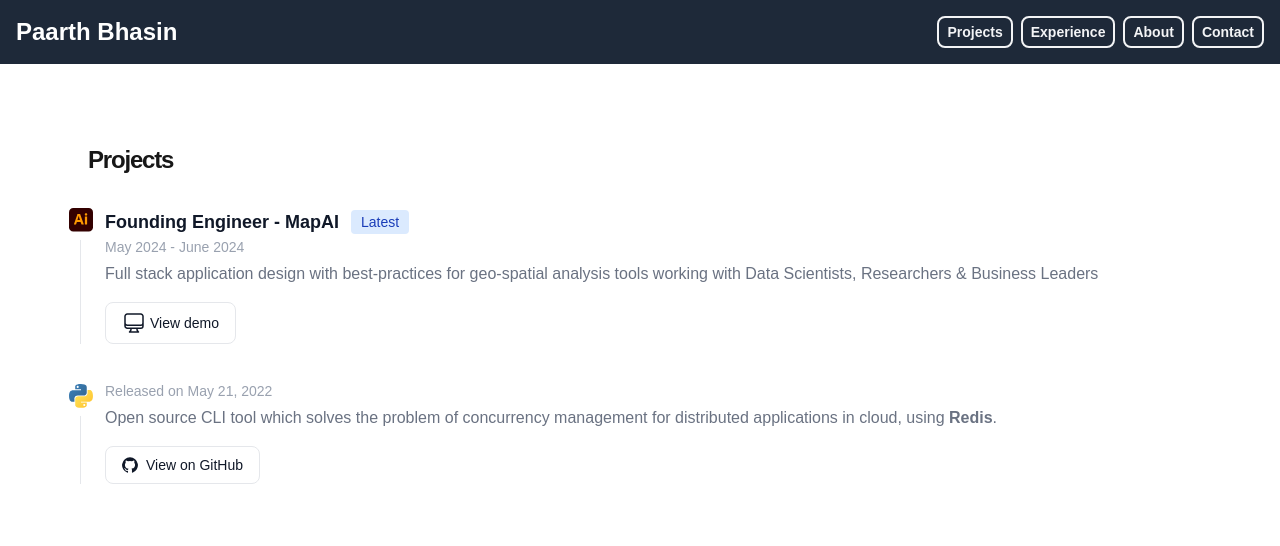
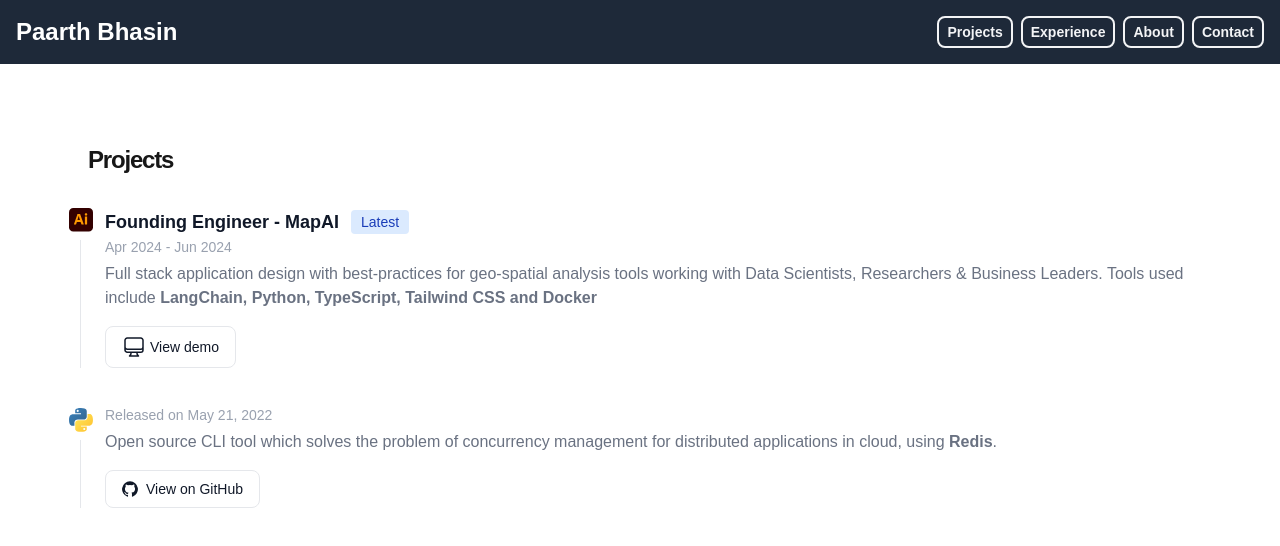
Before and after one commit to PaarthB/portfolio, a Next.js app: page /projects in a window 1280 px wide. Shown: the top 546 px of the page. Built offline with nearby package versions, Linux system fonts and the light colour scheme.

Commit message:
update project

```diff
--- a/src/app/projects/page.tsx
+++ b/src/app/projects/page.tsx
@@ -17,8 +17,8 @@ export default function Experience() {
                             </svg>
                         </span>
                         <h3 className="flex items-center mb-1 text-lg font-semibold text-gray-900 dark:text-white">Founding Engineer - MapAI <span className="bg-blue-100 text-blue-800 text-sm font-medium me-2 px-2.5 py-0.5 rounded-sm dark:bg-blue-900 dark:text-blue-300 ms-3">Latest</span></h3>
-                        <time className="block mb-2 text-sm font-normal leading-none text-gray-400 dark:text-gray-500">May 2024 - June 2024</time>
-                        <p className="mb-4 text-base font-normal text-gray-500 dark:text-gray-400">Full stack application design with best-practices for geo-spatial analysis tools working with Data Scientists, Researchers & Business Leaders</p>
+                        <time className="block mb-2 text-sm font-normal leading-none text-gray-400 dark:text-gray-500">Apr 2024 - Jun 2024</time>
+                        <p className="mb-4 text-base font-normal text-gray-500 dark:text-gray-400">Full stack application design with best-practices for geo-spatial analysis tools working with Data Scientists, Researchers & Business Leaders. Tools used include <b>LangChain, Python, TypeScript, Tailwind CSS and Docker</b></p>
                         <a href="https://mapai.net/about" className="inline-flex items-center px-4 py-2 text-sm font-medium text-gray-900 bg-white border border-gray-200 rounded-lg hover:bg-gray-100 hover:text-blue-700 focus:z-10 focus:ring-4 focus:outline-none focus:ring-gray-100 focus:text-blue-700 dark:bg-gray-800 dark:text-gray-400 dark:border-gray-600 dark:hover:text-white dark:hover:bg-gray-700 dark:focus:ring-gray-700" target="_blank">
                         <svg xmlns="http://www.w3.org/2000/svg" fill="none" viewBox="0 0 24 24" stroke-width="1.5" stroke="currentColor" className="size-6">
                             <path strokeLinecap="round" strokeLinejoin="round" d="M9 17.25v1.007a3 3 0 0 1-.879 2.122L7.5 21h9l-.621-.621A3 3 0 0 1 15 18.257V17.25m6-12V15a2.25 2.25 0 0 1-2.25 2.25H5.25A2.25 2.25 0 0 1 3 15V5.25m18 0A2.25 2.25 0 0 0 18.75 3H5.25A2.25 2.25 0 0 0 3 5.25m18 0V12a2.25 2.25 0 0 1-2.25 2.25H5.25A2.25 2.25 0 0 1 3 12V5.25" />
```
